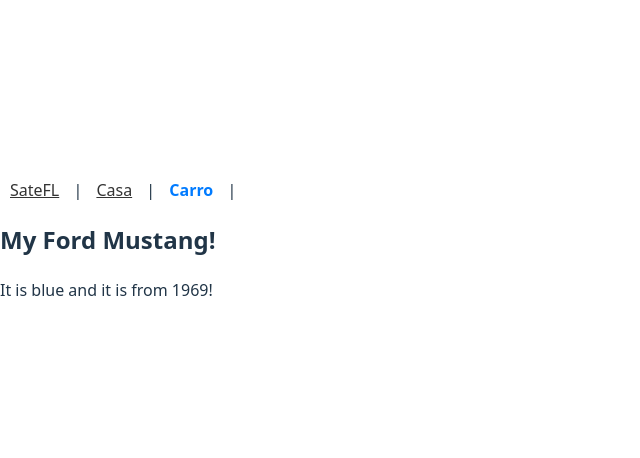
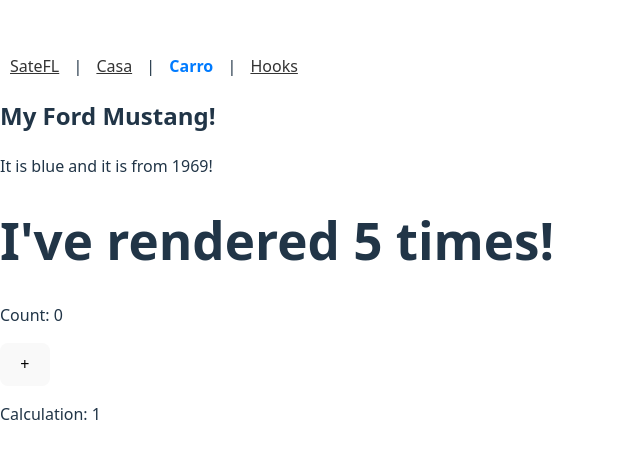
Before and after one commit to Hardbean-sudo/my-react-app, a React (Vite) app: page /carro in a window 1280 px wide. Shown: the part 152-610 px from the top of the page, without its empty margins (0-640 px from the left). Built offline with nearby package versions, Linux system fonts and the light colour scheme.

Commit message:
Add Counter and Timer components with hooks, and create Hooks page for user context demonstration

```diff
--- a/src/components/Carro.jsx
+++ b/src/components/Carro.jsx
@@ -1,8 +1,41 @@
+import React, { useState, useEffect } from 'react';
+function Counter() {
+  const [count, setCount] = useState(0);
+  const [calculation, setCalculation] = useState(0);
+
+  useEffect(() => {
+    setTimeout(() => {
+      setCalculation(() => count + 1);
+    }, 2000);
+  }, []); // <- add the count variable here
+
+  return (
+    <>
+      <p>Count: {count}</p>
+      <button onClick={() => setCount((c) => c + 1)}>+</button>
+      <p>Calculation: {calculation}</p>
+    </>
+  );
+}
+function Timer() {
+  const [counter, setCounter] = useState(0);
+
+  useEffect(() => {
+    let timer = setTimeout(() => {
+      setCounter((counter) => counter + 1);
+    }, 1000);
+    return () => clearTimeout(timer);
+  }, [counter]); // <- add empty brackets here
+
+  return <h1>I've rendered {counter} times!</h1>;
+}
 const Carro = ({color = "blue", carinfo}) => {
   return (
     <>
       <h2>My {carinfo.name} {carinfo.model}!</h2>
       <p>It is {color} and it is from {carinfo.year}!</p>
+      <Timer />
+      <Counter />
     </>
   );
 }
--- a/src/main.jsx
+++ b/src/main.jsx
@@ -6,6 +6,7 @@
 import TeamFruta from './components/TeamFruta.jsx';
 import './index.css';
 import { BrowserRouter, Routes, Route, NavLink, Outlet } from 'react-router-dom';
+import Hooks from './pages/hooks.jsx';
 
 const town = "Taumatawhakatangihangakoauauotamateaturipukakapikimaungahoronukupokaiwhenuakitanatahu";
 
@@ -59,6 +60,7 @@
       <NavLink to="/" style={navLinkStyle}>SateFL</NavLink> |{' '}
       <NavLink to="/casa" style={navLinkStyle}>Casa</NavLink> |{' '}
       <NavLink to="/carro" style={navLinkStyle}>Carro</NavLink> |{' '}
+      <NavLink to="/hooks" style={navLinkStyle}>Hooks</NavLink>
     </nav>
     <Routes>
       <Route path="/" element={<SateFL />} >
@@ -67,6 +69,7 @@
       </Route>
       <Route path="/casa" element={<Casa />} />
       <Route path="/carro" element={<Carro carinfo={carInfo} />} />
+      <Route path="/hooks" element={<Hooks />} />
     </Routes>
   </BrowserRouter>
 )
--- /dev/null
+++ b/src/pages/hooks.jsx
@@ -0,0 +1,49 @@
+import { NavLink } from "react-router-dom";
+import { useState, createContext, useContext } from 'react';
+import { createRoot } from 'react-dom/client';
+
+const UserContext = createContext();
+
+function Component1() {
+  const [user, setUser] = useState("Linus");
+
+  return (
+    <UserContext.Provider value={[user, setUser]}>
+      <h1>{`Hello ${user}!`}</h1>
+      <Component2 />
+    </UserContext.Provider>
+  );
+}
+
+function Component2() {
+  return (
+    <>
+      <h1>Component 2</h1>
+      <Component3 />
+    </>
+  );
+}
+
+function Component3() {
+  const [user, setUser] = useContext(UserContext);
+
+  return (
+    <>
+      <h1>Component 3</h1>
+      <h2>{`Hello ${user} again!`}</h2>
+      <button onClick={() => user === "Linus" ? setUser("Rolo") : setUser("Linus")}>Greet</button>
+    </>
+  );
+}
+
+const Hooks = () => {
+
+    return (
+        <>
+        <NavLink to="/" style={{ marginRight: '10px', marginTop: '10px' }}>Go Home</NavLink>
+        <Component1 />
+        </>
+    )
+};
+
+export default Hooks;
```
